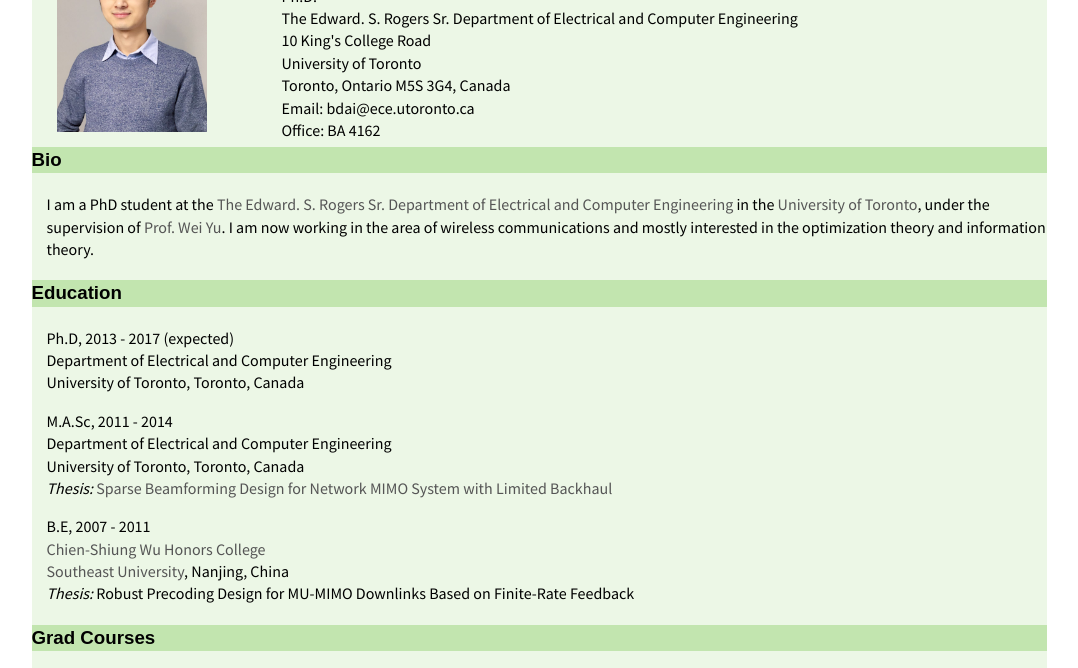
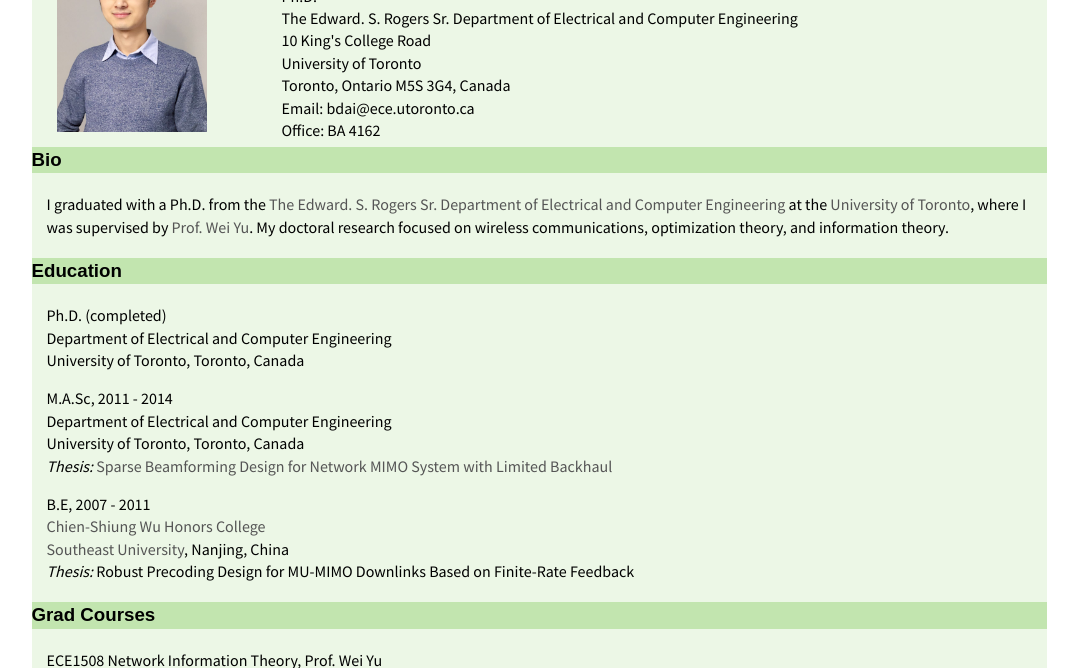
Before and after one commit to BinbinDai/binbindai.github.io, a plain HTML site: page index.html in a window 1280 px wide. Shown: the part 101-769 px from the top of the page, without its empty margins (101-1179 px from the left). Drawn offline with Linux system fonts and the light colour scheme; a web font is replaced by a local one.

Commit message:
Update biography to reflect University of Toronto graduation

```diff
--- a/index.html
+++ b/index.html
@@ -92,9 +92,9 @@
 				<h3>Bio</h3>
 			</div>
 			<div class="statements">
-				<p>I am a PhD student at the <a target="_blank" href="http://www.ece.utoronto.ca/"> The Edward. S. Rogers Sr. Department of Electrical and Computer Engineering</a>
-				in the <a target="_blank" href="http://www.utoronto.ca/">University of Toronto</a>, under the supervision of <a target="_blank" href="http://www.comm.utoronto.ca/~weiyu/">
-				Prof. Wei Yu</a>. I am now working in the area of wireless communications and mostly interested in the optimization theory and information theory. </p>
+				<p>I graduated with a Ph.D. from the <a target="_blank" href="http://www.ece.utoronto.ca/"> The Edward. S. Rogers Sr. Department of Electrical and Computer Engineering</a>
+				at the <a target="_blank" href="http://www.utoronto.ca/">University of Toronto</a>, where I was supervised by <a target="_blank" href="http://www.comm.utoronto.ca/~weiyu/">
+				Prof. Wei Yu</a>. My doctoral research focused on wireless communications, optimization theory, and information theory. </p>
 				<!--<p>I am a M.A.Sc candidate in the <a target="_blank" href="http://www.ece.utoronto.ca/">Edward. S. Rogers Sr. Department of Electrical and Computer Engineering</a>
 				in the <a target="_blank" href="http://www.utoronto.ca/">University of Toronto</a>. My supervisor is <a target="_blank" href="http://www.comm.utoronto.ca/~weiyu/">
 				Prof. Wei Yu</a>. I am now working in the area of wireless communication and interested in  optimization theory and information theory. I received the Bachelor of
@@ -106,7 +106,7 @@
 				<h3>Education</h3>
 			</div>
 			<div class="statements">
-			<p>Ph.D, 2013 - 2017 (expected)<br>Department of Electrical and Computer Engineering<br>University of Toronto, Toronto, Canada</p>
+			<p>Ph.D. (completed)<br>Department of Electrical and Computer Engineering<br>University of Toronto, Toronto, Canada</p>
 
 			<p>M.A.Sc, 2011 - 2014<br>Department of Electrical and Computer Engineering<br>University of Toronto, Toronto, Canada<br>
 			<i>Thesis:</i> <a target="_blank" href="http://hdl.handle.net/1807/69667">Sparse Beamforming Design for Network MIMO System with Limited Backhaul</a></p>
```
